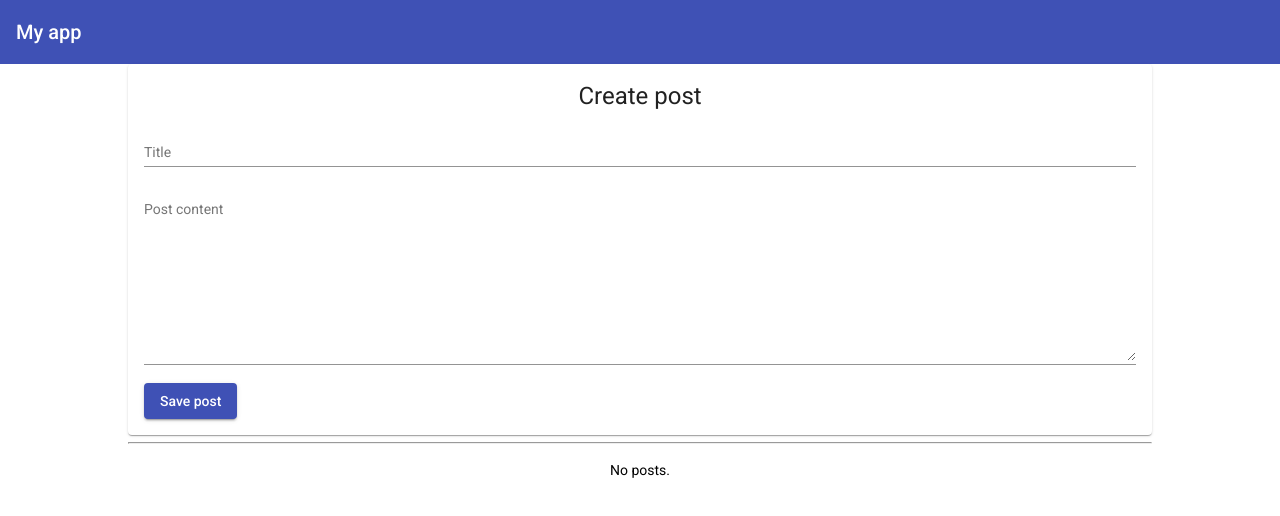
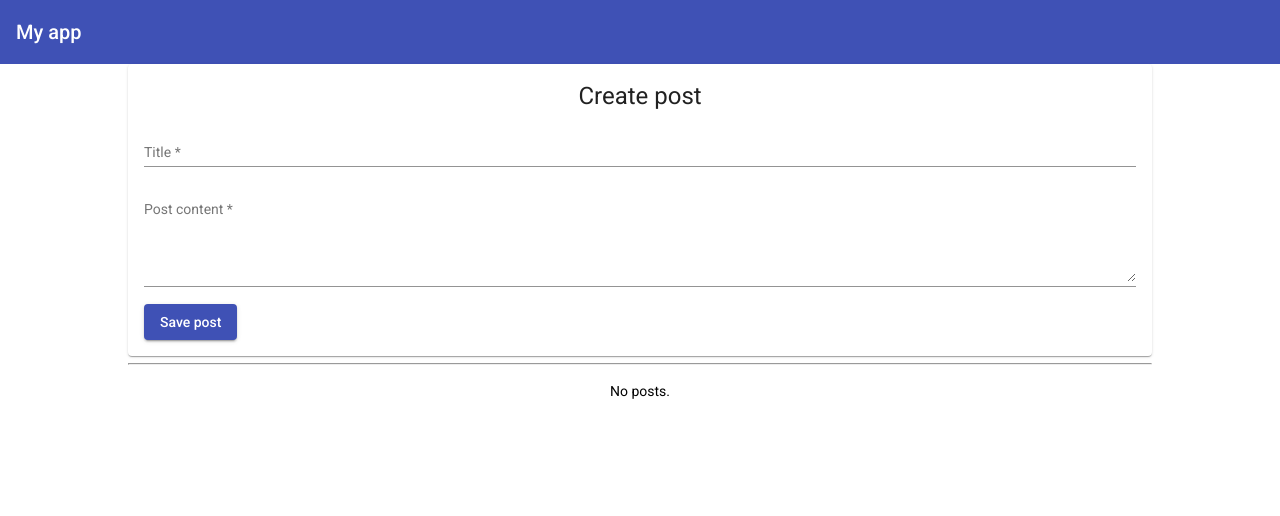
Before and after one commit to caileighsmith/Angular-social-media-app, an Angular app: page / in a window 1280 px wide. Shown: the top 516 px of the page. Built offline with nearby package versions, Linux system fonts and the light colour scheme.

Commit message:
Added form validation for creating a post.

```diff
--- a/src/app/posts/post-create.component.html
+++ b/src/app/posts/post-create.component.html
@@ -1,19 +1,20 @@
 <mat-card>
     <h1 style="text-align:center;">Create post</h1>
-    <mat-form-field>
-        <mat-label for="postTitle" >Title</mat-label>
-        <input matInput type="text" [(ngModel)]="enteredTitle" name="postTitle">
-    </mat-form-field>
-    <mat-form-field>
-        <mat-label for="postTitle">Post content</mat-label>
+    <form (submit)="onAddPost(postForm)" #postForm="ngForm">
+        <mat-form-field>
+            <mat-label for="postTitle" >Title</mat-label>
+            <input matInput type="text" ngModel name="postTitle" required #title="ngModel">
+            <mat-error *ngIf="title.invalid">Enter a correct title.</mat-error>
+        </mat-form-field>
+        <mat-form-field>
+            <mat-label for="postTitle" >Post content</mat-label>
+            <textarea matInput rows="5" ngModel name="postContent" required minlength="5" #content="ngModel"></textarea>
+            <mat-error *ngIf="content.invalid" >Enter valid content.</mat-error>
+        </mat-form-field>
+        <button mat-raised-button type="submit" color="primary">Save post</button>
 
-        <textarea matInput rows="10"  [(ngModel)]="enteredContent"></textarea>
-    </mat-form-field>
-    <button
-    mat-raised-button
-    (click)="onAddPost()"
-    color="primary"
-    >Save post</button>
+    </form>
+
 </mat-card>
 
 <hr>
--- a/src/app/posts/post-create.component.ts
+++ b/src/app/posts/post-create.component.ts
@@ -1,4 +1,6 @@
+import { formatPercent } from "@angular/common";
 import { Component, EventEmitter, Output} from "@angular/core";
+import { NgForm } from "@angular/forms";
 
 import { Post } from "./posts.model";
 
@@ -13,16 +15,15 @@ export class PostCreateComponent {
     enteredContent = '';
     @Output() postCreated = new EventEmitter<Post>(); //Output() allows the event to be listened to from the outside.
 
-    onAddPost(){
-        if (this.enteredContent.length>0 && this.enteredTitle.length > 0){
-            const post:Post = { //creating a post to push.
-                title: this.enteredTitle,
-                content: this.enteredContent
-            };
-            this.postCreated.emit(post)
-        }else{
-
+    onAddPost(form: NgForm){
+        if (form.invalid){
+            return
         }
+        const post:Post = { //creating a post to push.
+            title: form.value.postTitle,
+            content: form.value.postContent
+        };
+        this.postCreated.emit(post)
 
 
     };
```
